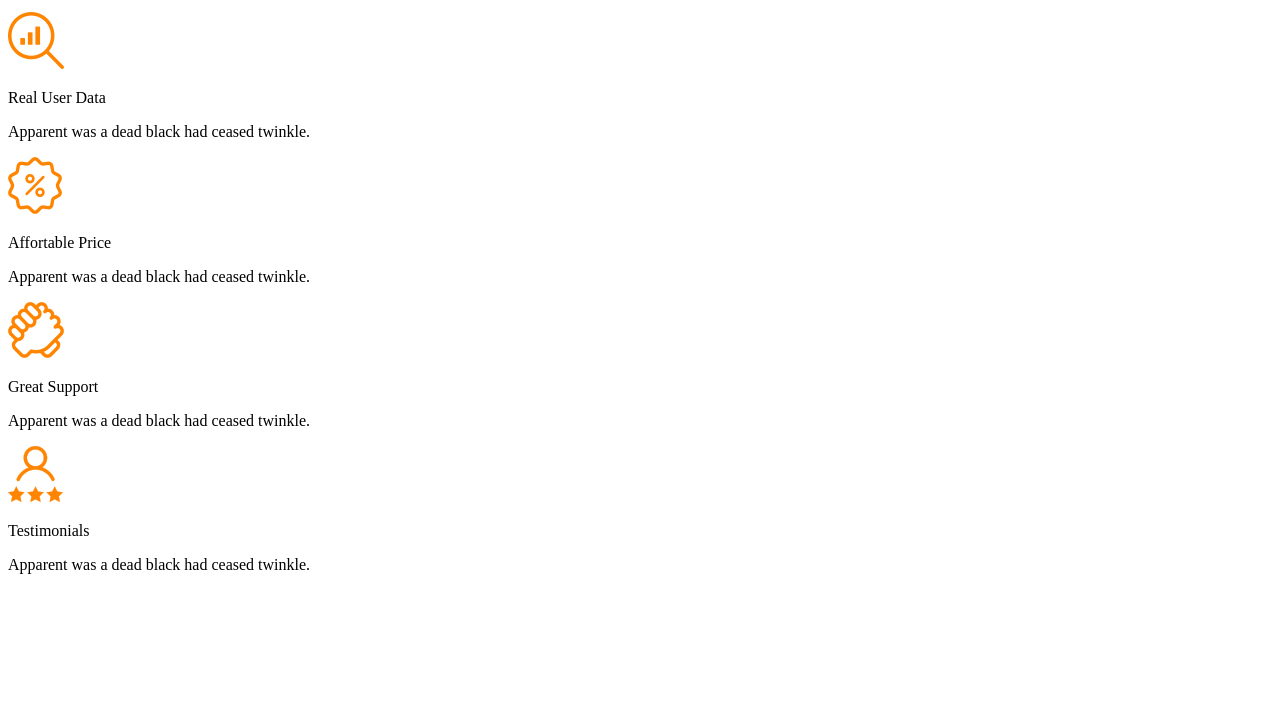
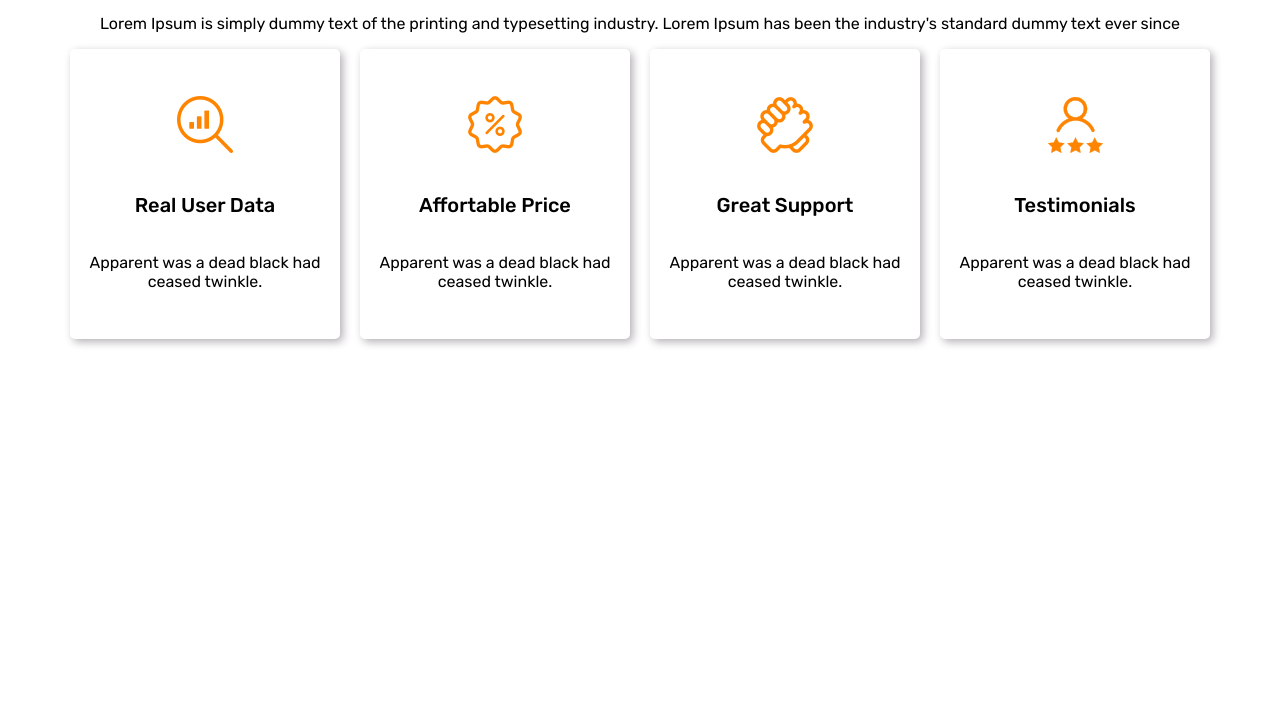
Before and after one commit to LisaDevoghelaere/responsive-cas1, a plain HTML site: page index.html in a window 1280 px wide. Shown: the part 89-800 px from the top of the page. Drawn offline with Linux system fonts and the light colour scheme.

Commit message:
structure css et update html
création du csspour écran ordinateur et ajout de class et id html

```diff
--- a/index.html
+++ b/index.html
@@ -4,42 +4,45 @@
     <meta charset="UTF-8">
     <meta name="viewport" content="width=device-width, initial-scale=1.0">
     <title>Cas 1</title>
+    <link href="https://fonts.googleapis.com/css2?family=Rubik:wght@400;500&display=swap" rel="stylesheet">
     <link rel="stylesheet" href="style.css">
 </head>
 <body>
+    <div id="container">
         <section>
             <header>
                 <h2>Our Core Values</h2>
                 <p>Lorem Ipsum is simply dummy text of the printing and typesetting industry. Lorem Ipsum has
                     been the industry's standard dummy text ever since</p>
             </header>
-        <div>
+            <div class="flex-section">
                 <div>
                     <p><img src="media/loupe.png" alt="icone loupe"></p>
-                <p>Real User Data</p>
+                    <p class="titre-cube">Real User Data</p>
                     <p>Apparent was a dead black
                         had ceased twinkle.</p>
                 </div>
                 <div>
                     <p><img src="media/pourcentage.png" alt="icone prix"></p>
-                <p>Affortable Price</p>
+                    <p class="titre-cube">Affortable Price</p>
                     <p>Apparent was a dead black
                         had ceased twinkle.</p>
                 </div>
                 <div>
                     <p><img src="media/mains.png" alt="icone mains"></p>
-                <p>Great Support</p>
+                    <p class="titre-cube">Great Support</p>
                     <p>Apparent was a dead black
                         had ceased twinkle.</p>
                 </div>
                 <div>
                     <p><img src="media/user.png" alt="icone utilisateur ou client"></p>
-                <p>Testimonials</p>
+                    <p class="titre-cube">Testimonials</p>
                     <p>Apparent was a dead black
                         had ceased twinkle.</p>
                 </div>
             </div>
         </section>
+    </div>
 
 </body>
 </html>
--- a/style.css
+++ b/style.css
@@ -0,0 +1,51 @@
+h2, p
+{
+    text-align: center;
+    font-family: 'Rubik', sans-serif;
+}
+h2
+{
+    font-weight: 500;
+    font-size: 2.25rem;
+}
+.titre-cube
+{
+    font-weight: 500;
+    font-size: 1.25rem;
+}
+p
+{
+    font-weight: 400;
+    font-size: 1rem;
+}
+#container
+{
+    max-width: 1200px;
+    margin: auto;
+}
+
+.flex-section
+{
+    display: flex;
+    flex-direction: row;
+    align-content: center;
+    justify-content: space-between;
+    max-width: 95%;
+    margin : auto;
+}
+.flex-section>div
+{
+    width : 270px;
+    height : 290px;
+    box-shadow: 3px 3px 8px #b4b0b4;
+    border-radius: 5px;
+    display: flex;
+    flex-direction: column;
+    justify-content: center;
+    align-content: center;
+}
+.flex-section>div>p
+{
+    padding-left: 1rem;
+    padding-right: 1rem;
+}
```
Lines whose indentation alone changed are shown as unchanged.
